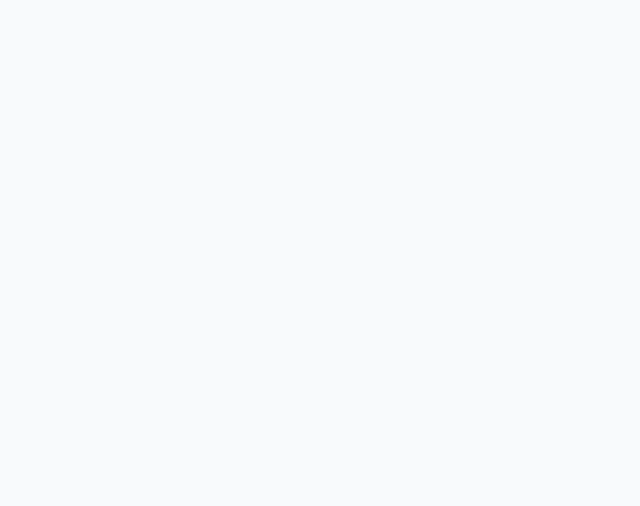
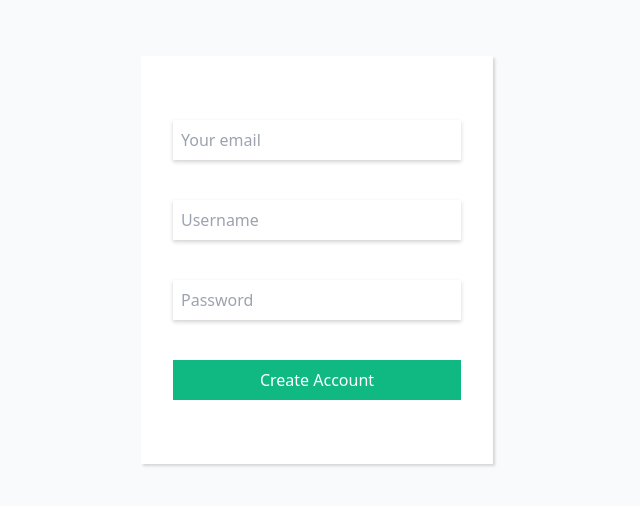
Before and after one commit to krystiano13/todo_express_react, a React (Vite) app in the folder client/: page /register in a window 1280 px wide. Shown: the part 140-646 px from the top of the page, without its empty margins (323-963 px from the left). Built offline with nearby package versions, Linux system fonts and the light colour scheme.

Commit message:
create register view

```diff
--- a/client/src/views/Login.tsx
+++ b/client/src/views/Login.tsx
@@ -3,16 +3,18 @@ export function Login() {
     <div className="w-full h-full flex justify-center items-center">
       <form className="form-appear flex flex-col items-center gap-10 pt-16 pb-16 pl-8 pr-8 bg-white form-shadow">
         <input
-          className="outline-0 input-shadow p-2 min-w-72 transition-all cursor-pointer"
+          className="outline-0 input-shadow p-2 min-w-72 transition-all"
           type="email"
           placeholder="Your email"
           required
+          name="email"
         />
         <input
-          className="outline-0 input-shadow p-2 min-w-72 transition-all cursor-pointer"
+          className="outline-0 input-shadow p-2 min-w-72 transition-all"
           type="password"
           placeholder="Password"
           required
+          name="password"
         />
         <button
           className="p-2 pl-6 pr-6 text-white bg-emerald-500 min-w-72 hover:bg-emerald-400 transition-colors"
--- a/client/src/views/Register.tsx
+++ b/client/src/views/Register.tsx
@@ -1,3 +1,35 @@
 export function Register() {
-  return <></>;
+  return (
+    <div className="w-full h-full flex justify-center items-center">
+      <form className="form-appear flex flex-col items-center gap-10 pt-16 pb-16 pl-8 pr-8 bg-white form-shadow">
+        <input
+          className="outline-0 input-shadow p-2 min-w-72 transition-all"
+          type="email"
+          placeholder="Your email"
+          required
+          name="email"
+        />
+        <input
+          className="outline-0 input-shadow p-2 min-w-72 transition-all"
+          type="text"
+          placeholder="Username"
+          required
+          name="username"
+        />
+        <input
+          className="outline-0 input-shadow p-2 min-w-72 transition-all"
+          type="password"
+          placeholder="Password"
+          required
+          name="password"
+        />
+        <button
+          className="p-2 pl-6 pr-6 text-white bg-emerald-500 min-w-72 hover:bg-emerald-400 transition-colors"
+          type="submit"
+        >
+          Create Account
+        </button>
+      </form>
+    </div>
+  );
 }
```
